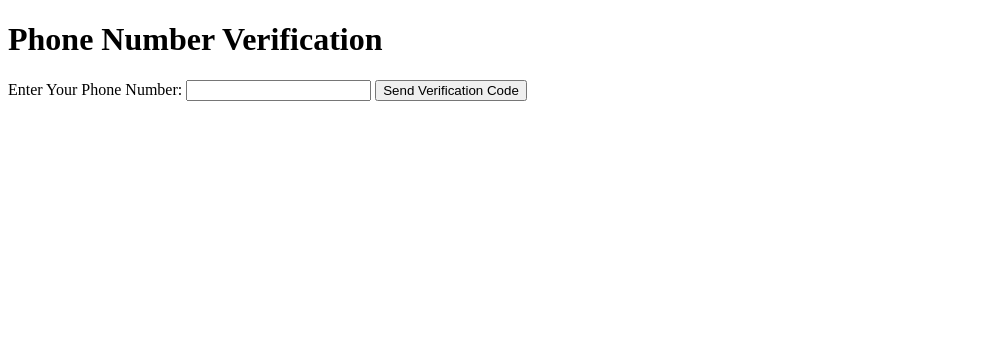
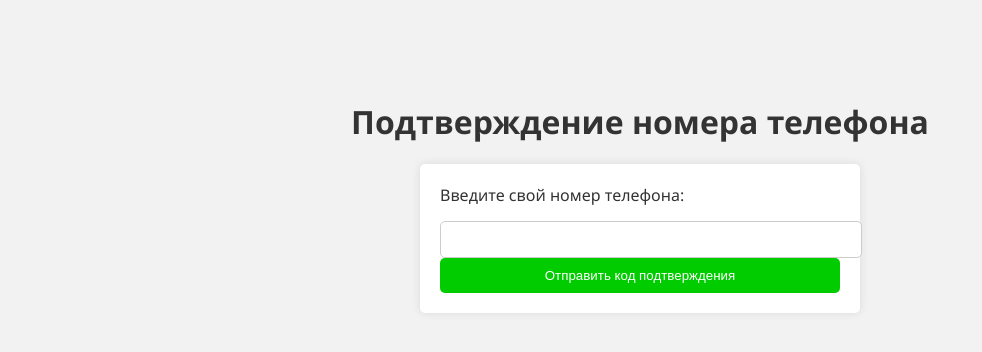
Before and after one commit to unn-info-tech/referral_system, a Django app: page /verify-phone/ in a window 1280 px wide. Shown: the top 352 px of the page, without its empty margins (0-982 px from the left). Run offline with Django 4.2, Linux system fonts and the light colour scheme.

Commit message:
finished alhamdulillah

```diff
--- a/user_verification/models.py
+++ b/user_verification/models.py
@@ -26,6 +26,7 @@ class CustomUser(AbstractBaseUser, PermissionsMixin):
     phone_number = models.CharField(max_length=20, unique=True)
     my_invite_code = models.ForeignKey('InviteCode', on_delete=models.SET_NULL, related_name='my_invite', null=True, blank=True)
     friend_invite_code = models.ForeignKey('InviteCode', on_delete=models.SET_NULL, related_name='friend_invite', null=True, blank=True)
+    is_verified = models.BooleanField(default=False)
 
     objects = CustomUserManager()
 
--- a/user_verification/templates/user_verification/verification_form.html
+++ b/user_verification/templates/user_verification/verification_form.html
@@ -1,16 +1,67 @@
 <!DOCTYPE html>
 <html>
 <head>
-    <title>Phone Number Verification</title>
+    <title>Подтверждение номера телефона</title>
+        <style>
+            body {
+                font-family: 'Segoe UI', Tahoma, Geneva, Verdana, sans-serif;
+                background-color: #f2f2f2;
+                margin: 0;
+                padding: 0;
+            }
+            h1 {
+            text-align: center;
+            color: #333;
+            margin-top: 100px;
+            }
+
+            form {
+                max-width: 400px;
+                margin: 0 auto;
+                padding: 20px;
+                background-color: white;
+                box-shadow: 0 0 10px rgba(0, 0, 0, 0.1);
+                border-radius: 5px;
+            }
+
+            label {
+                color: #333;
+                display: block;
+                margin-bottom: 10px;
+            }
+
+            input[type="text"] {
+                width: 100%;
+                padding: 10px;
+                border: 1px solid #ccc;
+                border-radius: 5px;
+                margin-top: 5px;
+            }
+
+            button[type="submit"] {
+                display: block;
+                width: 100%;
+                padding: 10px;
+                background-color: #00cc00;
+                color: white;
+                border: none;
+                border-radius: 5px;
+                cursor: pointer;
+                transition: background-color 0.3s ease;
+            }
+
+            button[type="submit"]:hover {
+                background-color: #009900;
+            }
+        </style>
 </head>
 <body>
-    <h1>Phone Number Verification</h1>
-
+    <h1>Подтверждение номера телефона</h1>
     <form method="post" action="{% url 'verify-phone' %}">
         {% csrf_token %}
-        <label for="phone_number">Enter Your Phone Number:</label>
+        <label for="phone_number">Введите свой номер телефона:</label>
         <input type="text" id="phone_number" name="phone_number">
-        <button type="submit">Send Verification Code</button>
+        <button type="submit">Отправить код подтверждения</button>
     </form>
 </body>
 </html>
--- a/user_verification/urls.py
+++ b/user_verification/urls.py
@@ -2,9 +2,17 @@
 from django.urls import path
 from .views import PhoneNumberVerificationView
 from .views import CodeVerificationView
+from .views import MyPageView
+from .views import VerifyFriendInviteView
+
+
+
 
 
 urlpatterns = [
     path('verify-phone/', PhoneNumberVerificationView.as_view(), name='verify-phone'),
     path('verify-code/', CodeVerificationView.as_view(), name='verify-code'),
+    path('my-page/', MyPageView.as_view(), name='my-page'),
+    path('verify-friend-invite/', VerifyFriendInviteView.as_view(), name='verify-friend-invite'),
+
 ]
--- a/user_verification/views.py
+++ b/user_verification/views.py
@@ -10,6 +10,7 @@ from .models import CustomUser, InviteCode
 import time
 import random
 import string
+from rest_framework import status
 
 
 class PhoneNumberVerificationView(APIView):
@@ -75,6 +76,7 @@ class CodeVerificationView(APIView):
 
                 # Now set the invite code to the user's my_invite_code field
                 user.my_invite_code = invite
+                user.is_verified = True
                 user.save()
 
 
@@ -84,3 +86,57 @@ class CodeVerificationView(APIView):
         else:
             # Code is incorrect, display error message
             return render(request, 'user_verification/verify_code.html', {'error_message': 'Invalid code'})
+
+
+
+class MyPageView(APIView):
+    def get(self, request):
+        phone_number = request.session.get('phone_number')
+
+        try:
+            user = CustomUser.objects.get(phone_number=phone_number)
+        except CustomUser.DoesNotExist:
+            return Response({"error": "User not found"}, status=status.HTTP_404_NOT_FOUND)
+
+        if user.is_verified:
+            # Get users with the same friend_invite_code
+            friends = CustomUser.objects.filter(friend_invite_code=user.my_invite_code)
+
+            context = {
+                'user': user,
+                'friends': friends
+            }
+
+            return render(request, 'user_verification/my_page.html', context)
+        else:
+            return Response({"error": "User is not verified"}, status=status.HTTP_403_FORBIDDEN)
+
+
+
+class VerifyFriendInviteView(APIView):
+    def post(self, request):
+        phone_number = request.session.get('phone_number')
+
+        try:
+            user = CustomUser.objects.get(phone_number=phone_number)
+        except CustomUser.DoesNotExist:
+            return render(request, 'user_verification/error.html', {"error": "User not found"})
+
+        if user.is_verified:
+            friend_invite_code = request.POST.get('friend_invite_code')
+
+            # Check if the provided friend invite code exists
+            try:
+                invite = InviteCode.objects.get(invite_code=friend_invite_code)
+            except InviteCode.DoesNotExist:
+                return render(request, 'user_verification/error.html', {"error": "Invalid friend invite code"})
+
+            # Update the user's friend_invite_code
+            user.friend_invite_code = invite
+            user.save()
+
+            # Redirect to a success page or another view
+            return redirect('my-page')  # You can replace 'my-page' with the appropriate URL name
+
+        else:
+            return render(request, 'user_verification/error.html', {"error": "User is not verified"})
```
Also changed, not shown: user_verification/templates/user_verification/my_page.html (added, +108 -0 lines), user_verification/templates/user_verification/verify_code.html (+77 -13 lines), db.sqlite3, user_verification/migrations/0007_customuser_is_verified.py (added).
